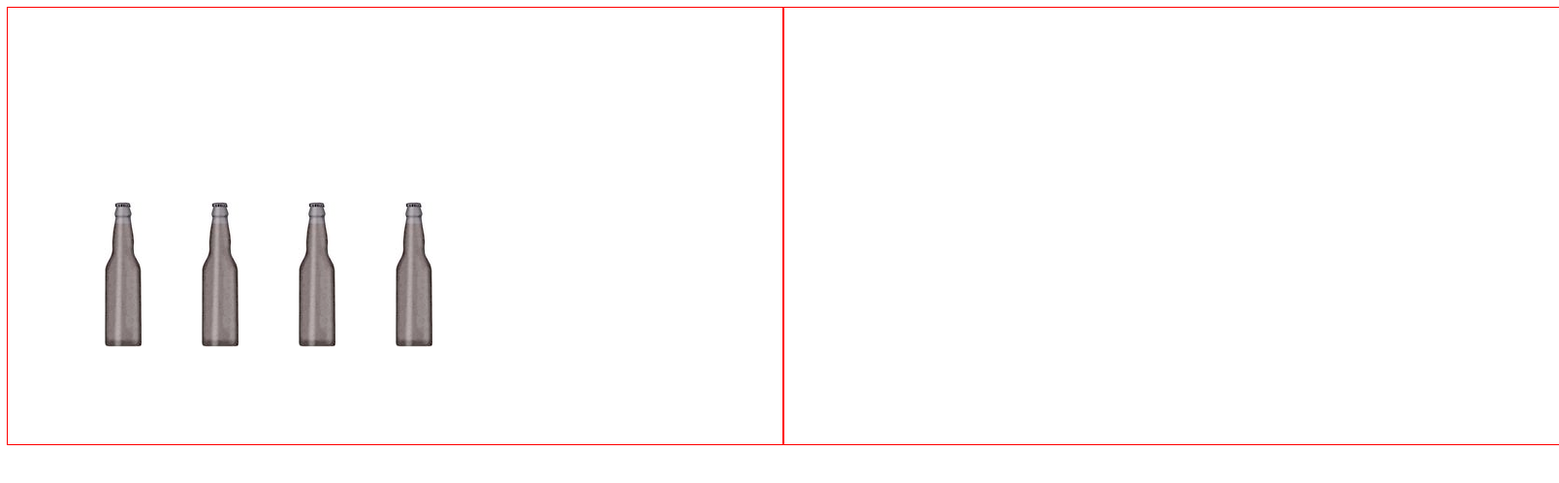
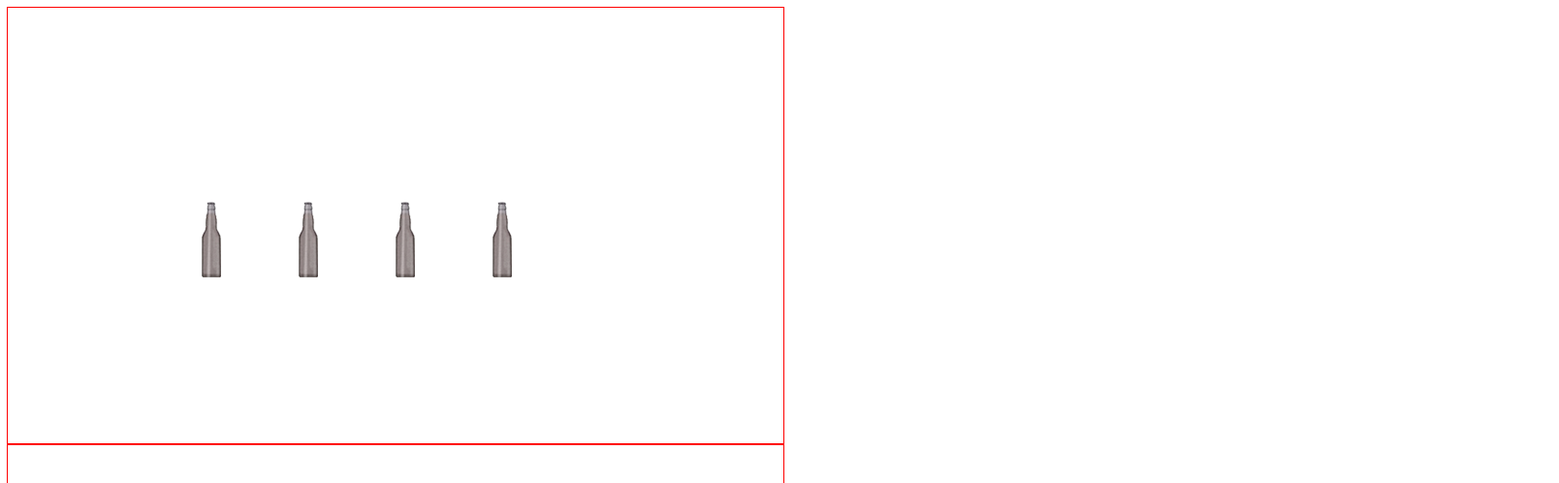
Before and after one commit to jdoppke/Bulls-Eye, a plain HTML site: page index.html in a window 1280 px wide. Shown: the top 498 px of the page at 97% size, 1608 px wide, since content can reach past the window. Drawn offline with Linux system fonts and the light colour scheme.

Commit message:
More clean up here.

```diff
--- a/index.html
+++ b/index.html
@@ -8,6 +8,7 @@
     <script type="text/javascript" src="js/util.js"></script>
     <script type="text/javascript" src="js/tile.js"></script>
     <script type="text/javascript" src="js/target_exploding.js"></script>
+    <script type="text/javascript" src="js/level.js"></script>
     <script type="text/javascript" src="js/init.js"></script>
 
     <style>
@@ -17,6 +18,7 @@
             height: 450px;
             outline: 1px solid #333;
             position: relative;
+
             cursor: crosshair;
         }
 
--- a/js/init.js
+++ b/js/init.js
@@ -17,44 +17,7 @@ var TS = {
 
         TS.stage.addEventListener('click', TS.fireShot, false);
 
-        var bottle = new Target('bottle');
-        bottle.create({
-            posx: 400,
-            posy: 200,
-            width: 40,
-            height: 150,
-            imageSrc: 'images/bottle.png'
-        });
-
-        var bottle = new Target('bottle2');
-        bottle.create({
-            posx: 300,
-            posy: 200,
-            width: 40,
-            height: 150,
-            imageSrc: 'images/bottle.png'
-        });
-
-        var bottle = new Target('bottle3');
-        bottle.create({
-            posx: 200,
-            posy: 200,
-            width: 40,
-            height: 150,
-            imageSrc: 'images/bottle.png'
-        });
-
-        var bottle = new Target('bottle4');
-        bottle.create({
-            posx: 100,
-            posy: 200,
-            width: 40,
-            height: 150,
-            imageSrc: 'images/bottle.png'
-        });
-
-//        var circle = new Target('circle');
-//        circle.create(200, 200, 20, 20);
+        Level.load('Level_one');
 
     },
 
@@ -72,9 +35,10 @@ var TS = {
             str += 'left: ' + target.borderLeft;
             str += ' right: ' + target.borderRight;
             str += ' top: ' + target.borderTop;
-            str += ' bottom: ' + target.borderBottem;
+            str += ' bottom: ' + target.borderBottom;
 
             console.log(str);
+            console.log('clicked: ' + clickx + ', ' + clicky);
 
             if (clickx > target.borderLeft  &&
                 clickx < target.borderRight &&
@@ -88,7 +52,7 @@ var TS = {
             }
         }
 
-    console.log('miss');
+        console.log('miss');
 
     }
 
--- /dev/null
+++ b/js/level.js
@@ -0,0 +1,61 @@
+var Level_one = {
+
+    init: function() {
+
+        var bottle = new Target('bottle1');
+        bottle.create({
+            posx: 200,
+            posy: 200,
+            width: 20,
+            height: 78,
+            tileW: 5,
+            tileH: 5,
+            imageSrc: 'images/target_bottle.png'
+        });
+
+        var bottle = new Target('bottle2');
+        bottle.create({
+            posx: 300,
+            posy: 200,
+            width: 20,
+            height: 78,
+            tileW: 5,
+            tileH: 5,
+            imageSrc: 'images/target_bottle.png'
+        });
+
+        var bottle = new Target('bottle3');
+        bottle.create({
+            posx: 400,
+            posy: 200,
+            width: 20,
+            height: 78,
+            tileW: 5,
+            tileH: 5,
+            imageSrc: 'images/target_bottle.png'
+        });
+
+        var bottle = new Target('bottle4');
+        bottle.create({
+            posx: 500,
+            posy: 200,
+            width: 20,
+            height: 78,
+            tileW: 5,
+            tileH: 5,
+            imageSrc: 'images/target_bottle.png'
+        });
+
+    }
+
+};
+
+var Level = {
+
+    load: function(level) {
+
+        Level_one.init();
+
+    }
+
+};
--- a/js/target_exploding.js
+++ b/js/target_exploding.js
@@ -20,13 +20,11 @@ var Target = function(name) {
     self.create = function(param) {
 
 		var sounds = [
-			'http://www.allmusiclibrary.com/free_sound_effects/glass_breaking_2.mp3',
-			'http://www.allmusiclibrary.com/free_sound_effects/glass_breaking_1.mp3'
+            'sounds/glass_breaking_2.mp3',
+			'sounds/glass_breaking_1.mp3'
 		];
 
 		var randomSound = Math.round(randomRange(0,1));
-
-		console.log(randomSound);
 
 		self.sound = new Audio(sounds[randomSound]);
 		self.sound.load();
@@ -37,8 +35,6 @@ var Target = function(name) {
         img.onload = function() {
             TS.context.drawImage(img, param.posx, param.posy);
         };
-
-//        TS.context.drawImage(self.img, param.posx, param.posy, param.width, param.height);
 
         self.posx = param.posx;
         self.posy = param.posy;
@@ -52,9 +48,13 @@ var Target = function(name) {
 
         TS.targetLocal[self.name] = self;
 
-        // TODO: Figure out formula for these numbers.
-        self.tileWidth = 10;
-        self.tileHeight = 10;
+        self.tileWidth = param.tileW;
+        self.tileHeight = param.tileH;
+
+        // Assign random numbers for tile slices
+        var sliceW = Math.floor(param.width / 10);
+        var sliceH = Math.floor(param.height / 10);
+        self.sliceRange = [sliceW, sliceH].sort(numeric);
 
         var horzSliceCount = self.width / self.tileWidth;
         var vertSliceCount = self.height / self.tileHeight;
@@ -75,12 +75,9 @@ var Target = function(name) {
         self.referenceCopy.id = self.name + '_ref';
         self.referenceCopy.width = 800;
         self.referenceCopy.height = 450;
-        self.referenceCopy.style.left = '800px';
+        self.referenceCopy.style.top = '450px';
         TS.stage.appendChild(self.referenceCopy);
         self.refContext = document.getElementById(self.name + '_ref').getContext('2d');
-
-        var tileX = 0;
-        var tileY = 0;
 
         self.createTiles();
 
@@ -98,8 +95,8 @@ var Target = function(name) {
                 tile.posy = self.posy + (counter_y * self.tileHeight);
                 tile.originalx = tile.posx;
                 tile.originaly = tile.posy;
-                tile.width = 10;
-                tile.height = 10;
+                tile.width = Math.floor(randomRange(self.sliceRange[0], self.sliceRange[1]));
+                tile.height = Math.floor(randomRange(self.sliceRange[0], self.sliceRange[1]));
                 self.tiles.push(tile);
                 x += self.tileWidth;
                 counter_x++;
@@ -149,7 +146,6 @@ var Target = function(name) {
 		self.animate();
 
         TS.context.clearRect(self.posx, self.posy, self.width, self.height);
-        console.log(TS.targetLocal);
 
     };
 
@@ -159,20 +155,24 @@ var Target = function(name) {
 
         for (var i=0; i<self.tiles.length; i++) {
             var tile = self.tiles[i];
-
             tile.render(self.copyContext, self.referenceCopy);
             tile.update();
         }
 
         if (self.animateCycle < 100) {
-            console.log('cycle' + self.name);
+            //console.log('cycle' + self.name);
             //setTimeout(function(){
                 self.af = requestAnimFrame(self.animate);
-            //}, 100);
+            //}, 30);
         } else {
-            console.log('stopped');
+
+            // Remove reference canvas
+            TS.stage.removeChild(document.getElementById(self.referenceCopy.id));
+
+            // Delete target
             delete TS.targetLocal[self.name];
-            console.log('target destroyed');
+
+            // Cancel RAF for this objects animation
             cancelRequestAnimFrame(self.af);
         }
         self.animateCycle++;
--- a/js/tile.js
+++ b/js/tile.js
@@ -1,14 +1,17 @@
 var Tile = function() {
 
-    this.velX = randomRange(-50,50);
-    this.velY = randomRange(-50,50);
+    this.velX = randomRange(-30,30);
+    this.velY = randomRange(-30,30);
 
     this.drag = .95;
 
     this.gravity = 2;
 
     this.spin = .1;
-    this.rotation = 0.5-Math.random();;
+    this.rotation = 0;
+    this.rotateAmount = .036;
+
+    this.tranX = this.tranY = 0;
 
     this.update = function() {
         this.velX *= this.drag;
@@ -19,15 +22,18 @@ var Tile = function() {
         this.posx += this.velX;
         this.posy += this.velY;
 
-        this.rotation %= 360;
+        this.rotation += this.rotateAmount;
 
     };
 
     this.render = function(canvas, refCanvas) {
-        //canvas.save();
-        //canvas.translate(this.velX, this.velY);
-        //canvas.rotate(this.rotation*RAD);
-        self = this;
+
+        var self = this;
+
+        canvas.save();
+        //canvas.translate(this.posx, this.posy);
+        //canvas.rotate(this.rotation);
+        //console.log(this.rotation);
         canvas.drawImage(
                 refCanvas,
                 self.originalx,
@@ -39,7 +45,7 @@ var Tile = function() {
                 self.width,
                 self.height
             );
-        //canvas.restore();
+        canvas.restore();
     };
 
 };
--- a/js/util.js
+++ b/js/util.js
@@ -10,6 +10,10 @@ var ANIM_LIMIT = 500;
 
 var randomRange = function(min, max) {
 	return ((Math.random()*(max-min)) + min);
+};
+
+var numeric = function(a, b) {
+    return (a - b);
 };
 
 window.requestAnimFrame = (function(callback){
```
Also changed, not shown: images/target_bottle.png (added), 2 other files.
